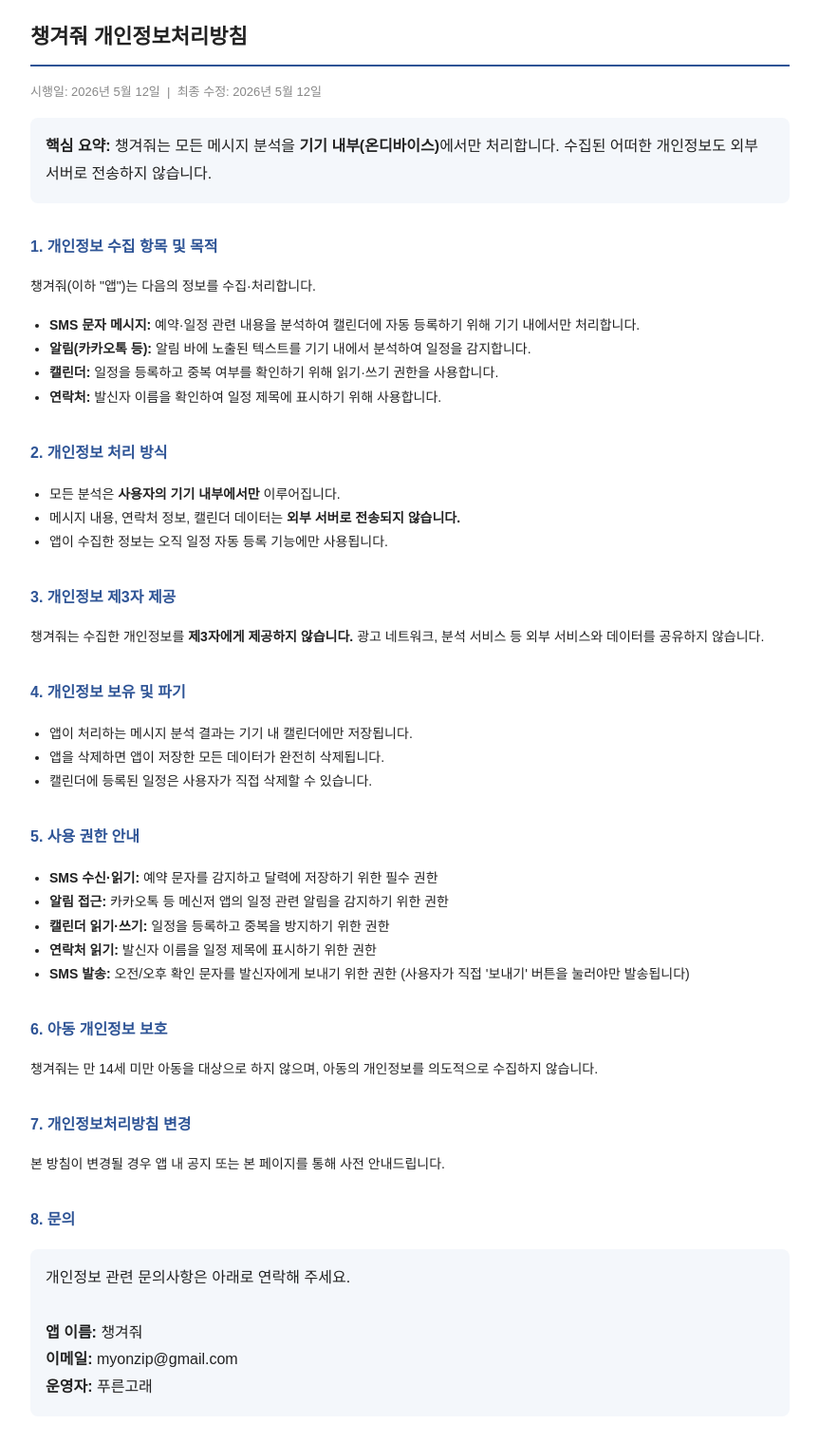
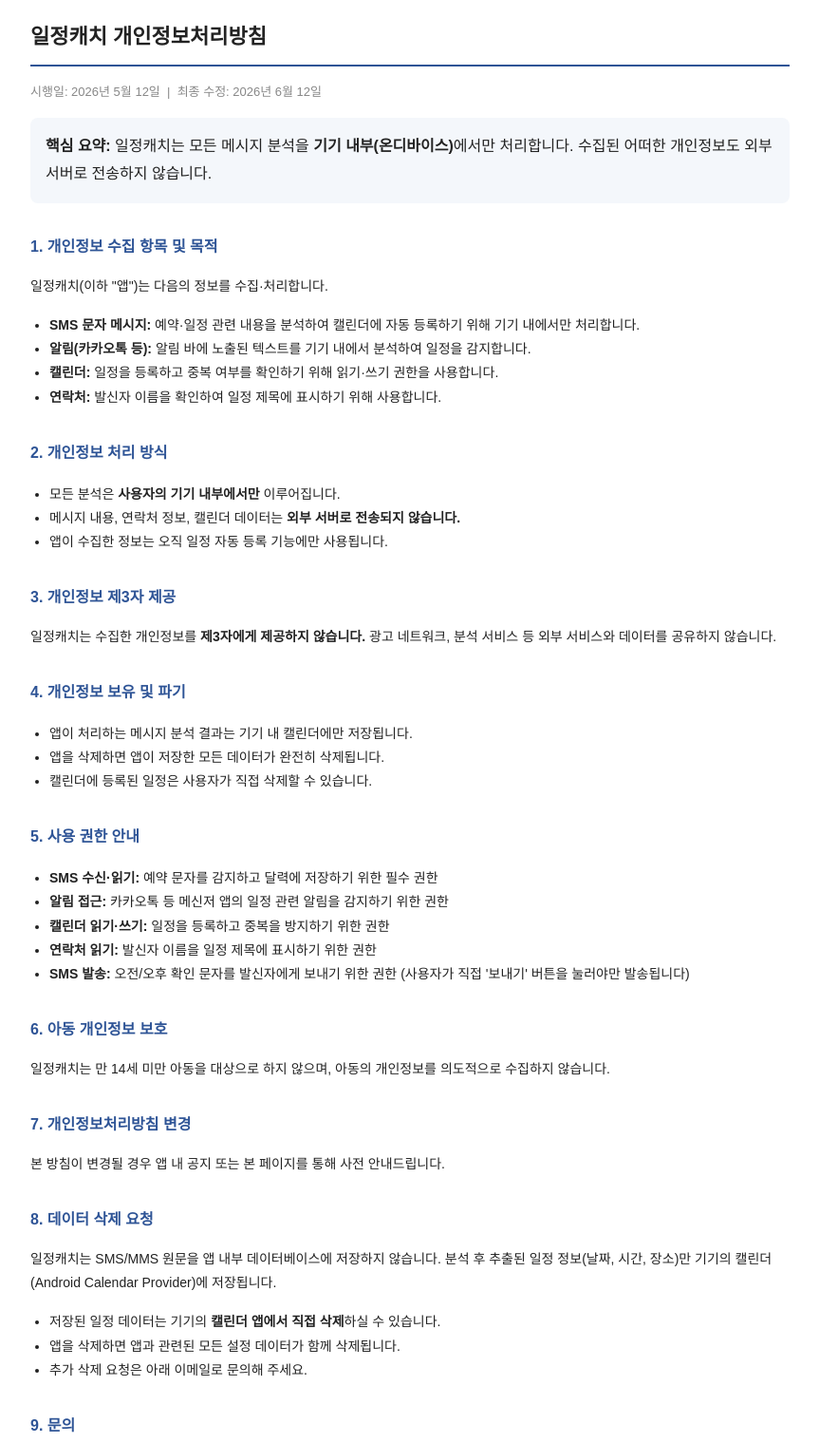
Before and after one commit to akdesignerp/chaenggyeojwo, a plain HTML site: page privacy-policy.html in a window 1280 px wide. Shown: the part 20-1539 px from the top of the page at 95% size, without its empty margins (208-1071 px from the left). Drawn offline with Linux system fonts and the light colour scheme.

Commit message:
Add files via upload

```diff
--- a/privacy-policy.html
+++ b/privacy-policy.html
@@ -3,7 +3,7 @@
 <head>
 <meta charset="UTF-8">
 <meta name="viewport" content="width=device-width, initial-scale=1.0">
-<title>챙겨줘 - 개인정보처리방침</title>
+<title>일정캐치 - 개인정보처리방침</title>
 <style>
   body { font-family: 'Malgun Gothic', sans-serif; max-width: 800px; margin: 0 auto; padding: 24px 16px; color: #222; line-height: 1.8; }
   h1 { font-size: 22px; border-bottom: 2px solid #2E5496; padding-bottom: 10px; }
@@ -15,16 +15,16 @@
 </style>
 </head>
 <body>
-<h1>챙겨줘 개인정보처리방침</h1>
-<p class="updated">시행일: 2026년 5월 12일 &nbsp;|&nbsp; 최종 수정: 2026년 5월 12일</p>
+<h1>일정캐치 개인정보처리방침</h1>
+<p class="updated">시행일: 2026년 5월 12일 &nbsp;|&nbsp; 최종 수정: 2026년 6월 12일</p>
 
 <div class="box">
-  <strong>핵심 요약:</strong> 챙겨줘는 모든 메시지 분석을 <strong>기기 내부(온디바이스)</strong>에서만 처리합니다.
+  <strong>핵심 요약:</strong> 일정캐치는 모든 메시지 분석을 <strong>기기 내부(온디바이스)</strong>에서만 처리합니다.
   수집된 어떠한 개인정보도 외부 서버로 전송하지 않습니다.
 </div>
 
 <h2>1. 개인정보 수집 항목 및 목적</h2>
-<p>챙겨줘(이하 "앱")는 다음의 정보를 수집·처리합니다.</p>
+<p>일정캐치(이하 "앱")는 다음의 정보를 수집·처리합니다.</p>
 <ul>
   <li><strong>SMS 문자 메시지:</strong> 예약·일정 관련 내용을 분석하여 캘린더에 자동 등록하기 위해 기기 내에서만 처리합니다.</li>
   <li><strong>알림(카카오톡 등):</strong> 알림 바에 노출된 텍스트를 기기 내에서 분석하여 일정을 감지합니다.</li>
@@ -40,7 +40,7 @@
 </ul>
 
 <h2>3. 개인정보 제3자 제공</h2>
-<p>챙겨줘는 수집한 개인정보를 <strong>제3자에게 제공하지 않습니다.</strong> 광고 네트워크, 분석 서비스 등 외부 서비스와 데이터를 공유하지 않습니다.</p>
+<p>일정캐치는 수집한 개인정보를 <strong>제3자에게 제공하지 않습니다.</strong> 광고 네트워크, 분석 서비스 등 외부 서비스와 데이터를 공유하지 않습니다.</p>
 
 <h2>4. 개인정보 보유 및 파기</h2>
 <ul>
@@ -59,15 +59,23 @@
 </ul>
 
 <h2>6. 아동 개인정보 보호</h2>
-<p>챙겨줘는 만 14세 미만 아동을 대상으로 하지 않으며, 아동의 개인정보를 의도적으로 수집하지 않습니다.</p>
+<p>일정캐치는 만 14세 미만 아동을 대상으로 하지 않으며, 아동의 개인정보를 의도적으로 수집하지 않습니다.</p>
 
 <h2>7. 개인정보처리방침 변경</h2>
 <p>본 방침이 변경될 경우 앱 내 공지 또는 본 페이지를 통해 사전 안내드립니다.</p>
 
-<h2>8. 문의</h2>
+<h2 id="data-deletion">8. 데이터 삭제 요청</h2>
+<p>일정캐치는 SMS/MMS 원문을 앱 내부 데이터베이스에 저장하지 않습니다. 분석 후 추출된 일정 정보(날짜, 시간, 장소)만 기기의 캘린더(Android Calendar Provider)에 저장됩니다.</p>
+<ul>
+  <li>저장된 일정 데이터는 기기의 <strong>캘린더 앱에서 직접 삭제</strong>하실 수 있습니다.</li>
+  <li>앱을 삭제하면 앱과 관련된 모든 설정 데이터가 함께 삭제됩니다.</li>
+  <li>추가 삭제 요청은 아래 이메일로 문의해 주세요.</li>
+</ul>
+
+<h2>9. 문의</h2>
 <div class="box">
   개인정보 관련 문의사항은 아래로 연락해 주세요.<br><br>
-  <strong>앱 이름:</strong> 챙겨줘<br>
+  <strong>앱 이름:</strong> 일정캐치<br>
   <strong>이메일:</strong> myonzip@gmail.com<br>
   <strong>운영자:</strong> 푸른고래
 </div>
```
